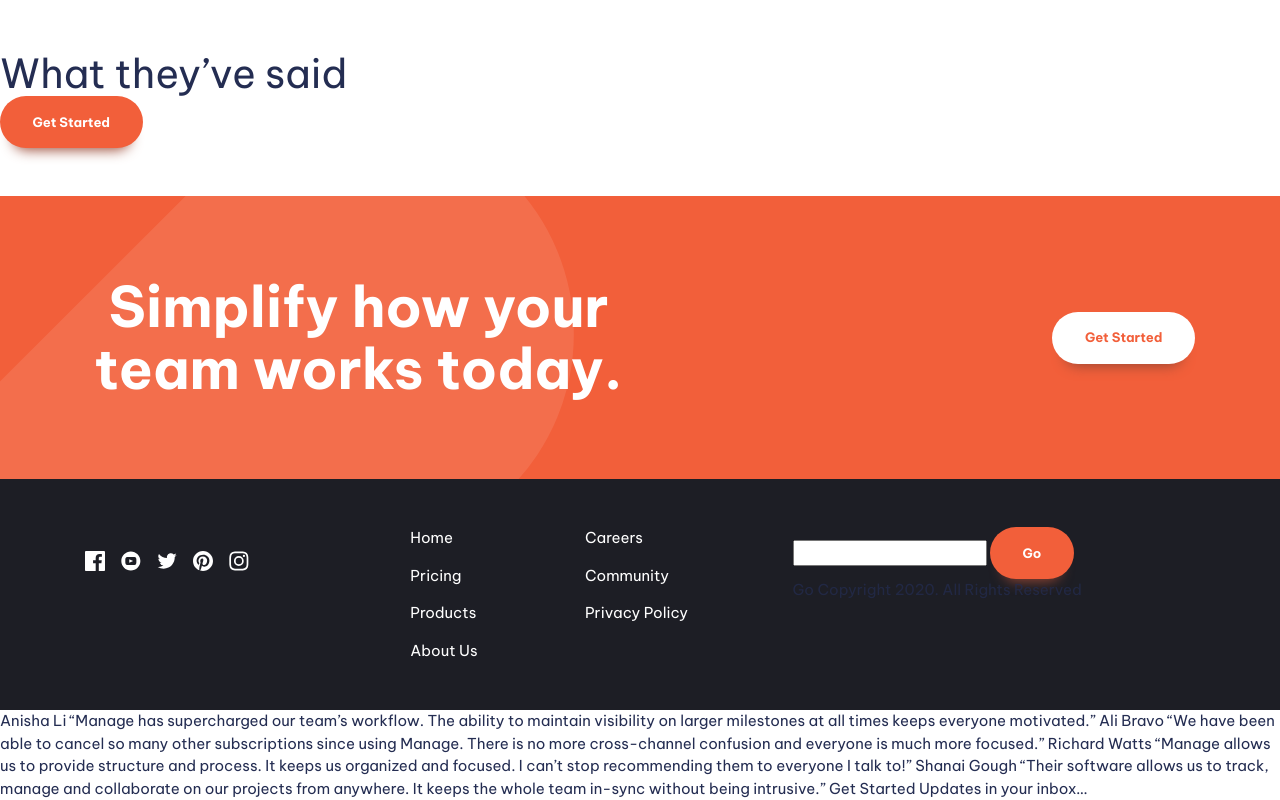
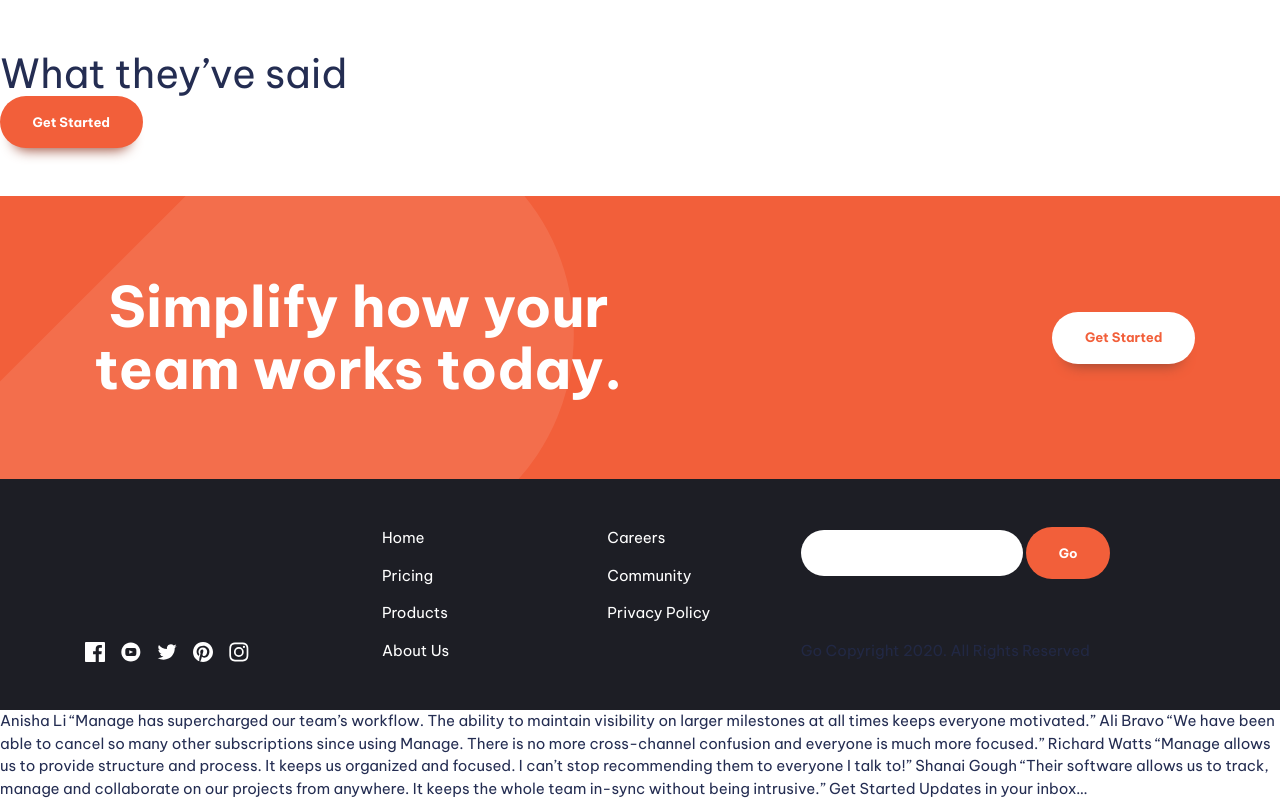
Before and after one commit to LyubovK/manage-landing-page-master, a website built with Vite: page index.html in a window 1280 px wide. Shown: the part 1388-2188 px from the top of the page. Built offline with nearby package versions, Linux system fonts and the light colour scheme; files whose address does not match are found by name.

Commit message:
add footer style

```diff
--- a/index.html
+++ b/index.html
@@ -232,9 +232,9 @@
           <div class="footer-form">
             <form action="#">
               <input type="email" />
-              <button class="btn">Go</button>
-              <p>Go Copyright 2020. All Rights Reserved</p>
+              <button class="btn" data-shadow="none">Go</button>
             </form>
+            <p>Go Copyright 2020. All Rights Reserved</p>
           </div>
         </div>
       </div>
--- a/style.css
+++ b/style.css
@@ -156,6 +156,10 @@ p[data-width='wide'] {
   color: var(--clr-accent-400);
 }
 
+.btn[data-shadow='none'] {
+  box-shadow: none;
+}
+
 .btn:hover,
 .btn:focus-visible {
   background-color: var(--clr-accent-300);
@@ -262,14 +266,13 @@ p[data-width='wide'] {
     'logo-social';
 }
 
-@media (min-width: 50em) {
-  .footer-wrapper {
-    grid-template-areas: 'logo-social nav form';
-  }
-}
-
 .footer-logo-social {
   grid-area: logo-social;
+
+  display: flex;
+  flex-direction: column-reverse;
+  align-items: center;
+  gap: var(--size-700);
 }
 
 .footer-nav-holder {
@@ -278,6 +281,20 @@ p[data-width='wide'] {
 
 .footer-form {
   grid-area: form;
+
+  display: grid;
+  align-content: space-between;
+}
+
+.footer-form fotm {
+  display: flex;
+  gap: var(--size-200);
+}
+
+input:where([type='email'], [type='text']) {
+  border-radius: 100vw;
+  border: 0;
+  padding: var(--size-300) var(--size-400);
 }
 
 @media (max-width: 50em) {
@@ -286,10 +303,25 @@ p[data-width='wide'] {
   }
 }
 
+@media (min-width: 50em) {
+  .footer-wrapper {
+    grid-template-areas: 'logo-social nav form';
+  }
+
+  .footer-logo-social {
+    flex-direction: column;
+    justify-content: space-between;
+    align-items: flex-start;
+    gap: var(--size-700);
+  }
+}
+
 /*footer navigation*/
 
 .footer-nav {
   columns: 2;
+
+  gap: clamp(var(--size-200), 30vw, var(--size-900));
 }
 
 .footer-nav a {
```
